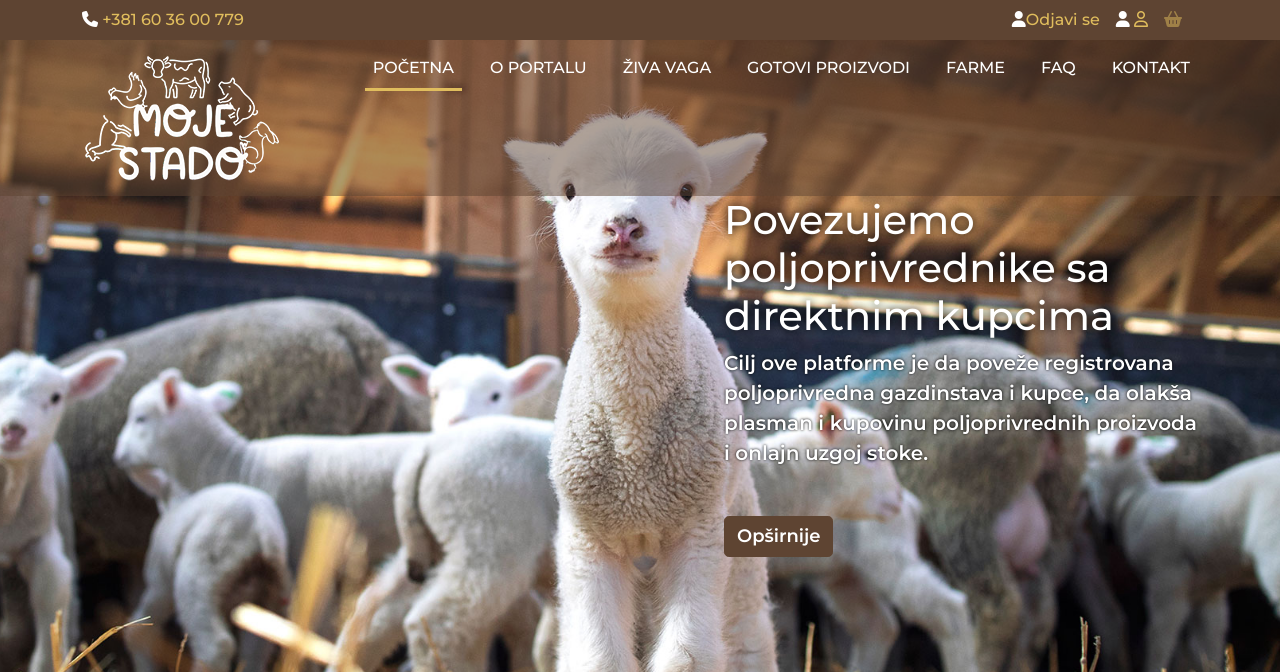
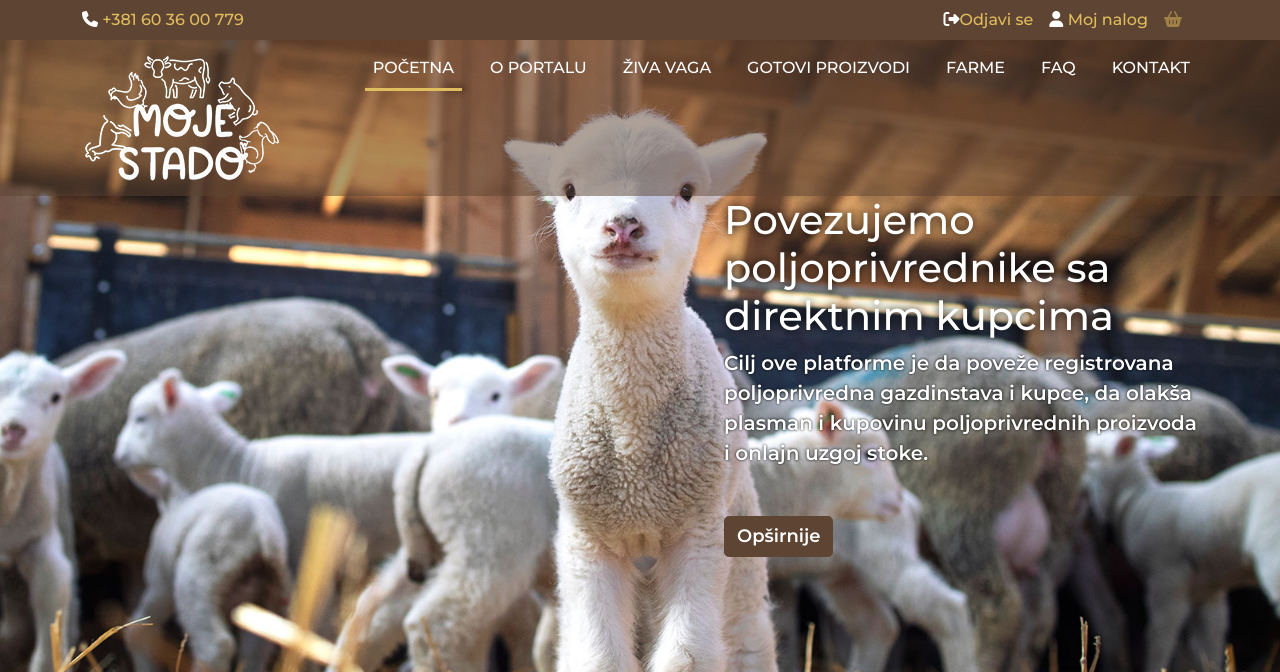
Before and after one commit to miiihaaas/MojeStado, a Flask app: page /home in a window 1280 px wide. Shown: the top 672 px of the page. Run offline with Flask 3, Linux system fonts and the light colour scheme; the visitor is signed in with stand-in values (Sample User, id 1); data that the repository does not hold is empty; parts of the project's set-up code (start-up, migrations or seed data) failed here and were passed over; some libraries are stand-ins or nearby versions.

Commit message:
Miki-Asana-1

```diff
--- a/mojestado/templates/layout.html
+++ b/mojestado/templates/layout.html
@@ -4,6 +4,7 @@
         <!-- Required meta tags -->
         <meta charset="utf-8">
         <meta name="viewport" content="width=device-width, initial-scale=1, shrink-to-fit=no">
+        <link rel="icon" type="image/png" href="{{ url_for('static', filename='favicon.png') }}">
 
         <!-- Bootstrap CSS -->
         <link href="https://cdn.jsdelivr.net/npm/bootstrap@5.0.2/dist/css/bootstrap.min.css" rel="stylesheet" integrity="sha384-EVSTQN3/azprG1Anm3QDgpJLIm9Nao0Yz1ztcQTwFspd3yD65VohhpuuCOmLASjC" crossorigin="anonymous">
@@ -39,14 +40,14 @@
                     <ul class="navbar-nav m-left-auto">
                         {% if current_user.is_authenticated %}
                         <li class="nav-item">
-                            <i class="fa-solid fa-user"></i><a class="navbar-brand" href="{{ url_for('users.logout') }}">Odjavi se</a>
+                            <i class="fa-solid fa-right-from-bracket"></i><a class="navbar-brand" href="{{ url_for('users.logout') }}">Odjavi se</a>
                         </li>
                         <li class="nav-item">
-                            <i class="fa-solid fa-user"></i> <a class="navbar-brand" href="{{ url_for('users.my_profile', user_id=current_user.id) }}" title="Moj nalog"><i class="fa-regular fa-user"></i></a>
+                            <i class="fa-solid fa-user"></i> <a class="navbar-brand" href="{{ url_for('users.my_profile', user_id=current_user.id) }}" title="Moj nalog"> Moj nalog</a>
                         </li>
                         {% else %}
                         <li class="nav-item">
-                            <i class="fa-solid fa-user"></i> <a class="navbar-brand" href="{{ url_for('users.login') }}">Uloguj se</a>
+                            <i class="fa-solid fa-right-to-bracket"></i> <a class="navbar-brand" href="{{ url_for('users.login') }}">Uloguj se</a>
                         </li>
                         <li class="nav-item">
                             <i class="fa-solid fa-pen"></i> <a class="navbar-brand" href="#registracija">Registracija</a>
--- a/mojestado/templates/livestock_market.html
+++ b/mojestado/templates/livestock_market.html
@@ -185,9 +185,9 @@
                                     {% for category_id, price in category.items() %}
                                         {% if price | float > 0 and category_id | int == animal.animal_category.id %}
                                             {% if service == 'klanje' %}
-                                                slika klanja
+                                                <img src="{{ url_for('static', filename='images/klanje-icon.png') }}" alt="Usluga klanja" width="32" height="32">
                                             {% elif service == 'obrada' %}
-                                                slika obrade
+                                                <img src="{{ url_for('static', filename='images/obrada-icon.png') }}" alt="Usluga obrade" width="32" height="32">
                                             {% endif %}
                                         {% endif %}
                                     {% endfor %}
```
Also changed, not shown: mojestado/static/favicon.png (added), mojestado/static/images/klanje-icon.png (added), mojestado/static/images/obrada-icon.png (added).
